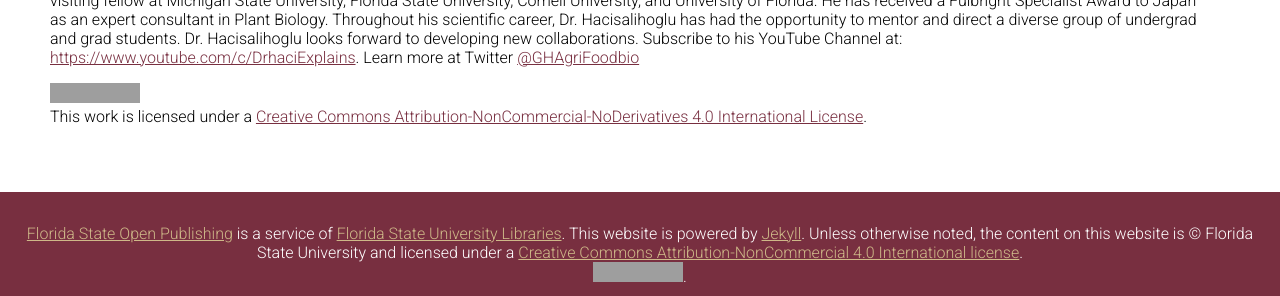
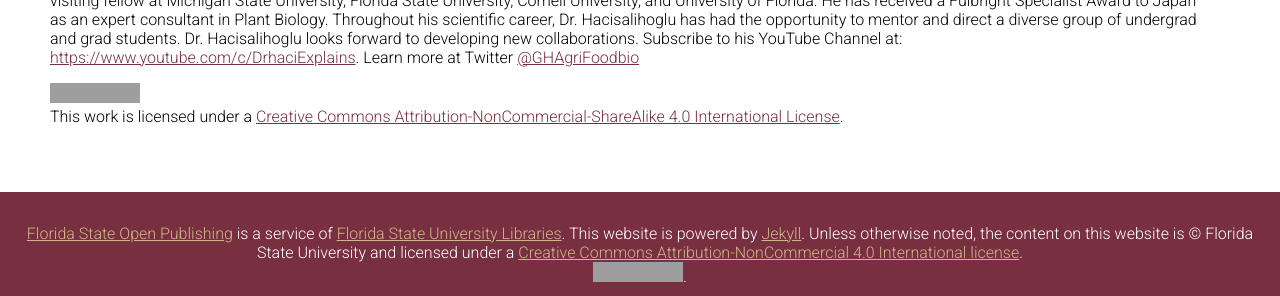
Before and after one commit to fsulibpub/fsulibpub.github.io, a Jekyll site: the page built from _books-oer/growingtobio.md, in a window 1280 px wide and 1305 px high, cut to the strip 1006-1302 px from the top of the window. Built offline with Jekyll 4.4.1, drawn with Linux system fonts in a browser that asks for light colours; grey boxes are pictures that could not be loaded.

Commit message:
Update growingtobio.md

```diff
--- a/_books-oer/growingtobio.md
+++ b/_books-oer/growingtobio.md
@@ -25,4 +25,4 @@ The book is available for online reading and download at [https://doi.org/10.330
 **About the Author** <br />
 Dr. Gokhan Hacisalihoglu is a Professor of Biological Sciences at Florida A&M University. He earned his Ph.D. in plant biology from Cornell University, Ithaca, New York. He has several years of experience teaching a variety of university courses from first year General Biology to Plant Anatomy & Development, and Scientist Life Skills. He won many teaching and research awards including FAMU Teaching Innovation Award, FAMU Advanced Teacher of the Year Award, FAMU Teacher of the Year Award, FAMU Research Excellent Award, and Best Professor of the Arts & Sciences. He is a member of the American Society of Plant Biologists. He was a visiting fellow at Michigan State University, Florida State University, Cornell University, and University of Florida. He has received a Fulbright Specialist Award to Japan as an expert consultant in Plant Biology. Throughout his scientific career, Dr. Hacisalihoglu has had the opportunity to mentor and direct a diverse group of undergrad and grad students. Dr. Hacisalihoglu looks forward to developing new collaborations. Subscribe to his YouTube Channel at: [https://www.youtube.com/c/DrhaciExplains](https://www.youtube.com/c/DrhaciExplains). Learn more at Twitter [@GHAgriFoodbio](https://twitter.com/GHagrifoodbio)
 
-<a rel="license" href="http://creativecommons.org/licenses/by-nc-nd/4.0/"><img alt="Creative Commons License" style="border-width:0" src="https://i.creativecommons.org/l/by-nc-nd/4.0/88x31.png" /></a><br />This work is licensed under a <a rel="license" href="http://creativecommons.org/licenses/by-nc-nd/4.0/">Creative Commons Attribution-NonCommercial-NoDerivatives 4.0 International License</a>.
+<a rel="license" href="http://creativecommons.org/licenses/by-nc-sa/4.0/"><img alt="Creative Commons License" style="border-width:0" src="https://i.creativecommons.org/l/by-nc-sa/4.0/88x31.png" /></a><br />This work is licensed under a <a rel="license" href="http://creativecommons.org/licenses/by-nc-sa/4.0/">Creative Commons Attribution-NonCommercial-ShareAlike 4.0 International License</a>.
```
